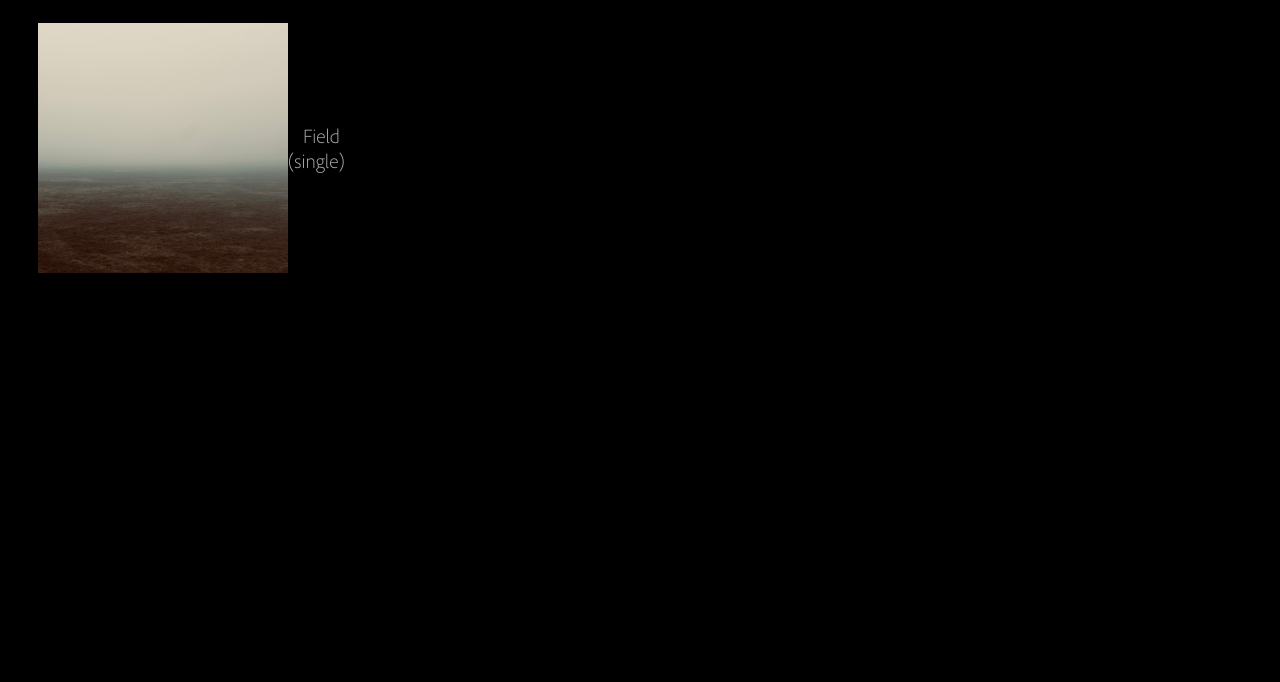
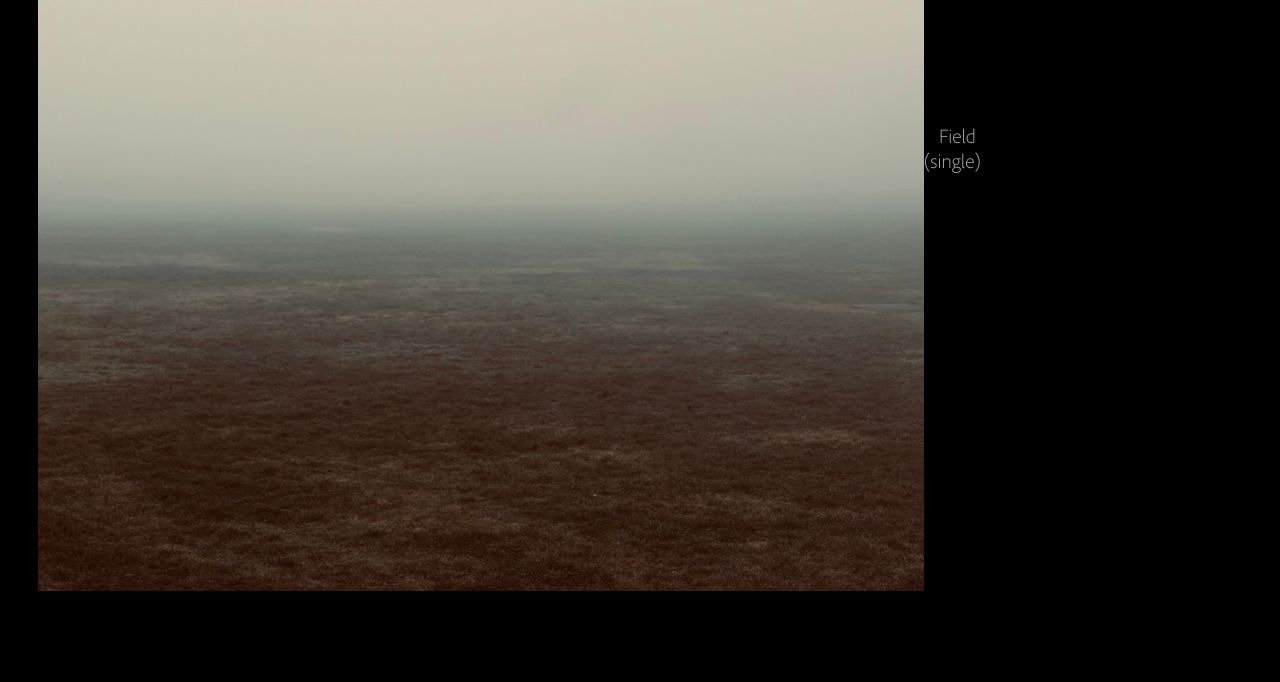
Before and after one commit to mgtucci/photos, a plain HTML site: page music.html in a window 1280 px wide. Shown: the part 118-800 px from the top of the page. Drawn offline with Linux system fonts and the light colour scheme.

Commit message:
updated style file

```diff
--- a/style.css
+++ b/style.css
@@ -84,12 +84,6 @@ a {
     margin-left: 30px;
     width: 250px;
     height: 250px;
-}
-
-.album {
-    display: flex;
-    width: 250px;
-    height: auto;
 }
 
 svg:hover {
```
